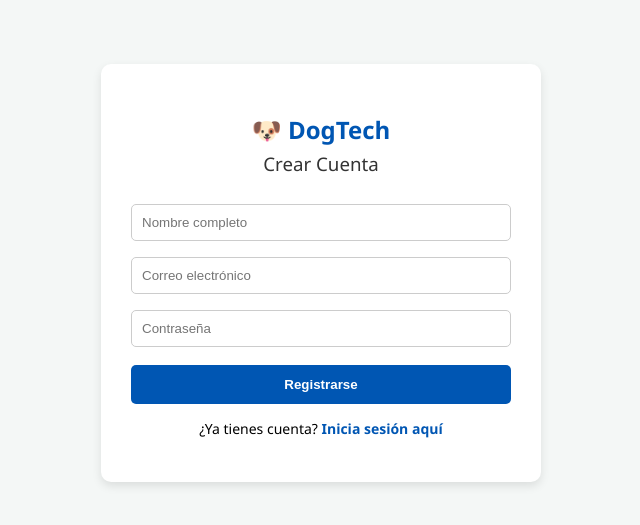
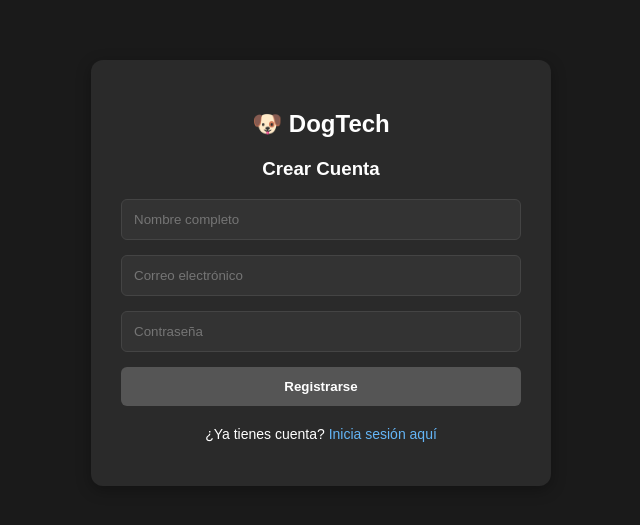
Before and after one commit to Santiago22-ux/DOGTECH_APPP, a website: page public/registro.html in a window 1280 px wide. Shown: the part 127-652 px from the top of the page, without its empty margins (319-959 px from the left). Drawn offline with Linux system fonts and the light colour scheme.

Commit message:
Fix endpoint URL in registro.html

```diff
--- a/public/registro.html
+++ b/public/registro.html
@@ -3,120 +3,127 @@
 <head>
     <meta charset="UTF-8">
     <meta name="viewport" content="width=device-width, initial-scale=1.0">
-  <title>DogTech - Registro</title>
+    <title>DogTech - Crear Cuenta</title>
+    <!-- Agrega aquí tus estilos CSS si los tienes en un archivo externo -->
     <style>
+        /* Puedes mantener tus estilos CSS existentes aquí */
         body {
-      font-family: 'Segoe UI', Tahoma, Geneva, Verdana, sans-serif;
-      background-color: #f4f7f6;
-      margin: 0;
+            font-family: Arial, sans-serif;
+            background-color: #1a1a1a;
+            color: #fff;
             display: flex;
             justify-content: center;
             align-items: center;
             height: 100vh;
+            margin: 0;
         }
-    .card {
-      background: white;
+        .register-card {
+            background-color: #2a2a2a;
             padding: 30px;
-      border-radius: 10px;
-      box-shadow: 0 4px 10px rgba(0,0,0,0.1);
+            border-radius: 12px;
             width: 100%;
-      max-width: 380px;
+            max-width: 400px;
+            box-shadow: 0 4px 15px rgba(0,0,0,0.3);
             text-align: center;
         }
-    h2 { color: #0056b3; margin-bottom: 5px; }
-    h3 { color: #333; margin-top: 5px; margin-bottom: 20px; font-weight: 500; }
+        .form-group {
+            margin-bottom: 15px;
+        }
         input {
             width: 100%;
-      padding: 10px;
-      margin: 8px 0;
-      border: 1px solid #ccc;
-      border-radius: 5px;
+            padding: 12px;
+            border-radius: 6px;
+            border: 1px solid #444;
+            background-color: #333;
+            color: #fff;
             box-sizing: border-box;
         }
         button {
             width: 100%;
             padding: 12px;
-      background-color: #0056b3;
-      color: white;
+            border-radius: 6px;
             border: none;
-      border-radius: 5px;
+            background-color: #555;
+            color: #fff;
+            font-weight: bold;
             cursor: pointer;
-      font-weight: bold;
-      margin-top: 10px;
         }
-    button:hover { background-color: #003d80; }
-    button:disabled { background-color: #aaa; cursor: not-allowed; }
-    p { margin-top: 15px; font-size: 14px; }
-    a { color: #0056b3; text-decoration: none; font-weight: bold; }
+        button:hover {
+            background-color: #666;
+        }
+        a {
+            color: #64b5f6;
+            text-decoration: none;
+        }
     </style>
 </head>
 <body>
 
-  <div class="card">
+    <div class="register-card">
         <h2>🐶 DogTech</h2>
         <h3>Crear Cuenta</h3>
 
-    <form id="form-registro">
-      <input type="text" id="nombre" placeholder="Nombre completo" required autocomplete="name">
-      <input type="email" id="email" placeholder="Correo electrónico" required autocomplete="email">
-      <input type="password" id="password" placeholder="Contraseña" required autocomplete="new-password">
-      <button type="submit" id="btn-submit">Registrarse</button>
+        <form id="registroForm">
+            <div class="form-group">
+                <input type="text" id="nombre" placeholder="Nombre completo" required>
+            </div>
+            <div class="form-group">
+                <input type="email" id="email" placeholder="Correo electrónico" required>
+            </div>
+            <div class="form-group">
+                <input type="password" id="password" placeholder="Contraseña" required>
+            </div>
+
+            <button type="submit" id="btnSubmit">Registrarse</button>
         </form>
 
-    <p>¿Ya tienes cuenta? <a href="login.html">Inicia sesión aquí</a></p>
+        <p style="margin-top: 20px; font-size: 14px;">
+            ¿Ya tienes cuenta? <a href="/login.html">Inicia sesión aquí</a>
+        </p>
     </div>
 
     <script>
-    document.getElementById('form-registro').addEventListener('submit', async (e) => {
+        const form = document.getElementById('registroForm');
+        const btnSubmit = document.getElementById('btnSubmit');
+
+        form.addEventListener('submit', async (e) => {
             e.preventDefault();
 
-      const btn = document.getElementById('btn-submit');
-      btn.disabled = true;
-      btn.textContent = 'Registrando...';
+            // Deshabilitar botón durante el envío
+            btnSubmit.disabled = true;
+            btnSubmit.textContent = 'Registrando...';
 
-      const datosUsuario = {
-        nombre: document.getElementById('nombre').value.trim(),
-        email: document.getElementById('email').value.trim(),
-        password: document.getElementById('password').value
-      };
+            const nombre = document.getElementById('nombre').value;
+            const email = document.getElementById('email').value;
+            const password = document.getElementById('password').value;
 
             try {
-       const response = await fetch('https://dogtech-appp.onrender.com/api/registro', {
-  method: 'POST',
-  headers: {
-    'Content-Type': 'application/json'
-  },
-  body: JSON.stringify(datos)
-});
-
+                // AQUÍ ESTÁ LA CORRECCIÓN CLAVE: Usar '/api/registro' con barra inicial
                 const response = await fetch('/api/registro', {
                     method: 'POST',
                     headers: {
                         'Content-Type': 'application/json'
                     },
-  body: JSON.stringify(datos)
+                    body: JSON.stringify({ nombre, email, password })
                 });
 
+                const data = await response.json();
 
-        // Intentar obtener el mensaje de respuesta desde el backend
-        const resultado = await respuesta.json().catch(() => ({}));
-
-        if (respuesta.ok) {
-          alert('¡Usuario registrado con éxito!');
-          window.location.href = 'login.html';
+                if (response.ok) {
+                    alert(data.mensaje || '¡Usuario registrado con éxito!');
+                    window.location.href = '/login.html'; // Redirigir al login
                 } else {
-          // Muestra el mensaje del servidor o un error genérico con el código HTTP
-          alert(resultado.mensaje || `Error al registrar usuario (Código: ${respuesta.status})`);
+                    alert(data.mensaje || `Error al registrar usuario (Código: ${response.status})`);
                 }
             } catch (error) {
-        console.error('Error de red/servidor:', error);
-        alert('No se pudo conectar con el servidor backend. Asegúrate de que Node.js está corriendo y que tienes CORS configurado.');
+                console.error('Error de red o servidor:', error);
+                alert('No se pudo conectar con el servidor. Revisa tu conexión.');
             } finally {
-        btn.disabled = false;
-        btn.textContent = 'Registrarse';
+                // Restaurar botón
+                btnSubmit.disabled = false;
+                btnSubmit.textContent = 'Registrarse';
             }
         });
     </script>
-
 </body>
 </html>
```
Lines whose indentation alone changed are shown as unchanged.
